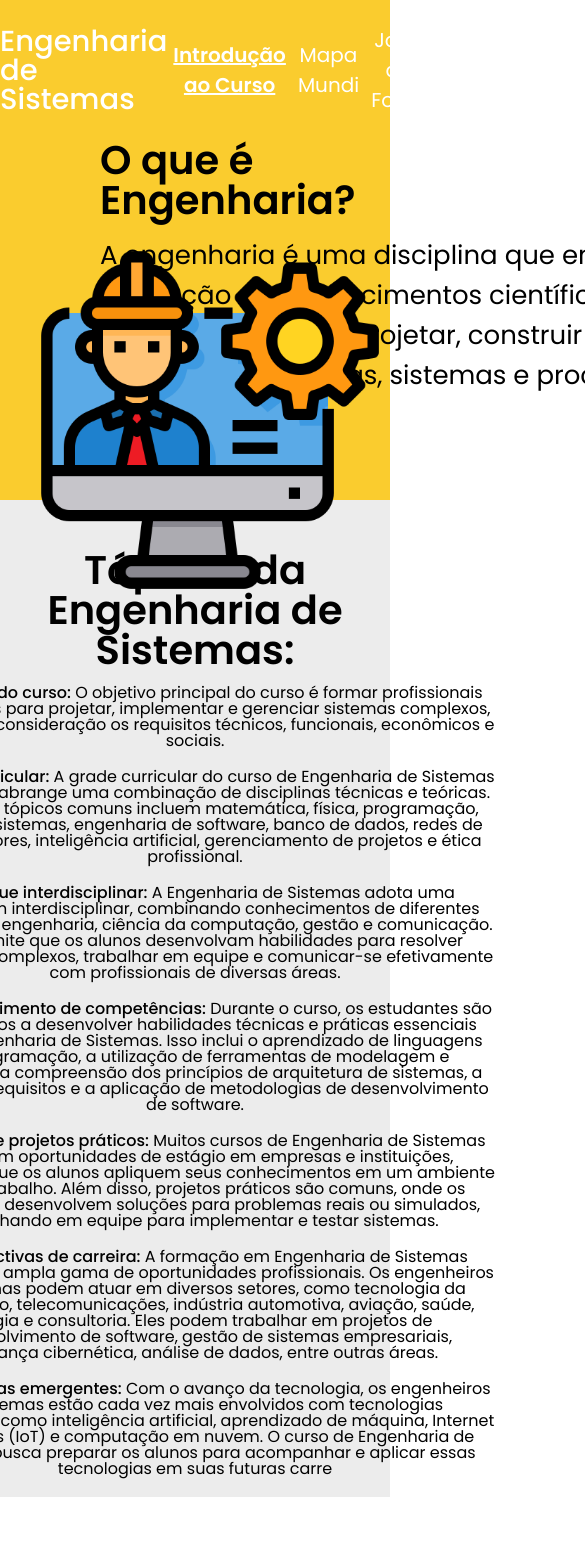
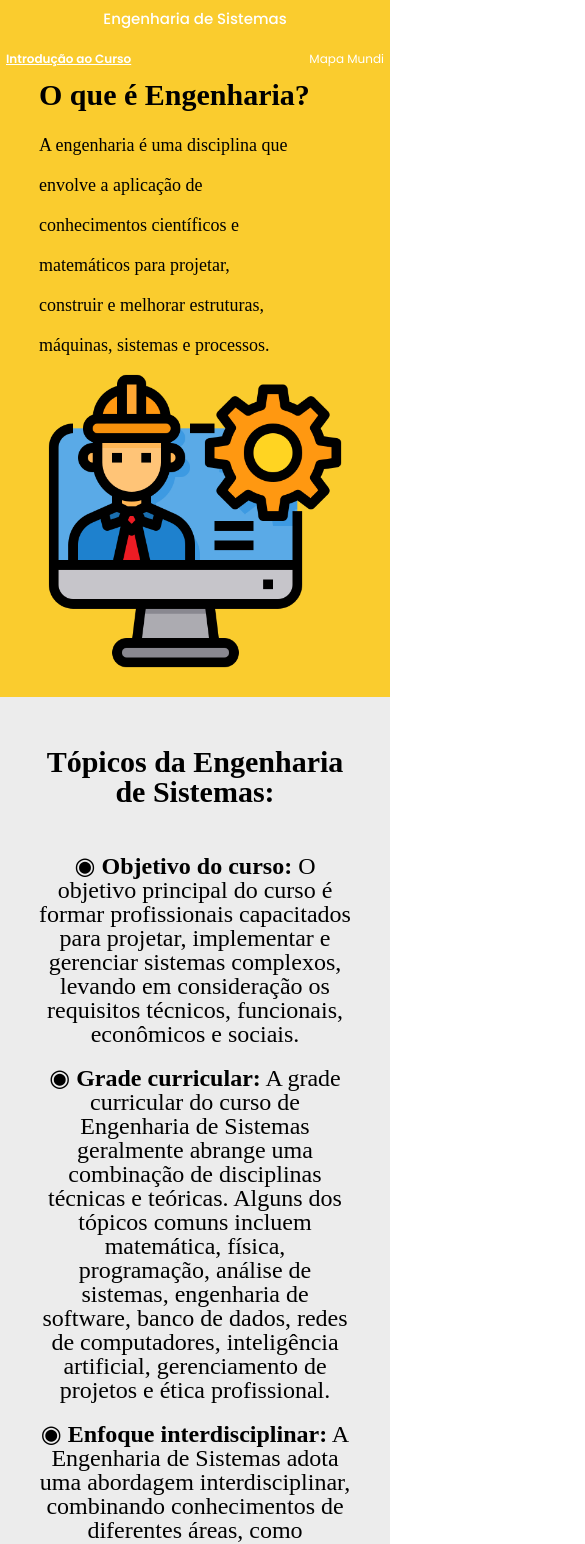
Before and after one commit to marquezintop/system-engineering, a React (Vite) app: page / in a window 390 px wide. Shown: the top 1544 px of the page, 585 px wide, since content can reach past the window. Before the commit the page ends 1497 px from the top, so only its background shows below. Built offline with nearby package versions, Linux system fonts and the light colour scheme.

Commit message:
feat: mobile

```diff
--- a/src/App.jsx
+++ b/src/App.jsx
@@ -1,7 +1,7 @@
 import { BrowserRouter, Route, Routes } from "react-router-dom"
 import Header from "./components/header/Header"
 import IntroductionPage from "./pages/introductionPage/IntroductionPage"
-import MapPage from "./pages/mapPage/MapPage";
+import MapPage from "./pages/MapPage/MapPage";
 import { useState } from "react";
 import HangGamePage from "./pages/hangGame/HangGamePage";
 
--- a/src/components/header/Header.jsx
+++ b/src/components/header/Header.jsx
@@ -13,7 +13,7 @@ export default function Header({page, visible}) {
                     onClick={() => navigate("/")}>Introdução ao Curso</button>
                 <button className={page === "Map" ? "disabled" : "activated"}
                     onClick={() => navigate("/mapa")}>Mapa Mundi</button>
-                <button className={page === "Game" ? "disabled" : "activated"}
+                <button className={page === "Game" ? "game disabled" : "game activated"}
                     onClick={() => navigate("/jogo")}>Jogo da Forca</button>
             </div>
         </HeaderStyled>
--- a/src/components/header/style.js
+++ b/src/components/header/style.js
@@ -58,6 +58,19 @@ div {
         font-weight: 600;
     }
 }
+@media (max-width: 600px) {
+    height: 80px;
+    flex-wrap: wrap;
+    h1 {
+        font-size: 15px;
+    }
+    div button {
+        font-size: 12px;
+    }
+    .game {
+        display: none;
+    }
+}
 `;
 
 export default HeaderStyled;
--- a/src/pages/introductionPage/IntroductionPage.jsx
+++ b/src/pages/introductionPage/IntroductionPage.jsx
@@ -1,6 +1,6 @@
 import { useEffect } from "react"
 import engineer from "../../assets/engineer.png"
-import { Container, EngineerImage, EngineerIntroduction, EngineerTopics } from "./style"
+import { Container, ContainerEngineerTopics, EngineerImage, EngineerIntroduction, EngineerTopics } from "./style"
 
 export default function IntroductionPage({setPage}) {
     useEffect(() => {
@@ -11,16 +11,21 @@ export default function IntroductionPage({setPage}) {
         <>
         <Container>
             <EngineerIntroduction>
+                <div>
                     <h1>
                         O que é Engenharia?
                     </h1>
                     <h2>
                     A engenharia é uma disciplina que envolve a aplicação de conhecimentos científicos e matemáticos para projetar, construir e melhorar estruturas, máquinas, sistemas e processos.
                     </h2>
+                </div>
+                <EngineerImage src={engineer}/>
             </EngineerIntroduction>
-            <EngineerImage src={engineer}/>
+            <ContainerEngineerTopics>
                 <EngineerTopics>
                     <h1>Tópicos da Engenharia de Sistemas:</h1>
+                    <br/>
+                    <br/>
                     <ul>
                         <li>◉ <span>Objetivo do curso:</span> O objetivo principal do curso é formar profissionais capacitados para projetar, implementar e gerenciar sistemas complexos, levando em consideração os requisitos técnicos, funcionais, econômicos e sociais.</li>
                         <li>◉ <span>Grade curricular:</span> A grade curricular do curso de Engenharia de Sistemas geralmente abrange uma combinação de disciplinas técnicas e teóricas. Alguns dos tópicos comuns incluem matemática, física, programação, análise de sistemas, engenharia de software, banco de dados, redes de computadores, inteligência artificial, gerenciamento de projetos e ética profissional.</li>
@@ -31,6 +36,8 @@ export default function IntroductionPage({setPage}) {
                         <li>◉ <span>Tecnologias emergentes:</span> Com o avanço da tecnologia, os engenheiros de sistemas estão cada vez mais envolvidos com tecnologias emergentes, como inteligência artificial, aprendizado de máquina, Internet das Coisas (IoT) e computação em nuvem. O curso de Engenharia de Sistemas busca preparar os alunos para acompanhar e aplicar essas tecnologias em suas futuras carre</li>
                     </ul>
                 </EngineerTopics>
+                <br/><br/><br/><br/><br/><br/><br/><br/><br/><br/>
+            </ContainerEngineerTopics>
         </Container>
         </>
     )
--- a/src/pages/introductionPage/style.js
+++ b/src/pages/introductionPage/style.js
@@ -4,49 +4,68 @@ export const Container = styled.div`
     margin-top: 140px;
     width: 100%;;
     height: 100%;
+    align-items: center;
     background-color: #facc2e;
     display: flex;
     flex-direction: column;
-    position: absolute;
+    position: relative;
     h1 {
-        font-size: 40px;
+        font-size: 42px;
         color: black;
         margin-bottom: 15px;
         font-weight: 600;
-        font-family: 'Poppins';
+        font-family: 'sans-serif';
     }
     h2 {
-        width: 700px;
+        width: 60%;
         font-size: 26px;
         color: black;
-        font-family: 'Poppins';
+        font-family: 'sans-serif';
         line-height: 40px;
     }
-
+    @media (max-width: 600px) {
+        margin-top: 80px;
+        h1 {
+            font-size: 30px;
+        }
+        h2 {
+            font-size: 18px;
+            width: 80%;
+        }
+    }
 `
 
 export const EngineerIntroduction = styled.div`
-    width: 100%;
-    height: 600px;
+    max-width: 80%;
     display: flex;
-    flex-direction: column;
-    padding-left: 100px;
-    position: absolute;
+    justify-content: center;
+    padding-bottom: 20px;
+    position: relative;
+    @media (max-width: 600px) {
+        flex-wrap: wrap;
+    }
 `
 
 export const EngineerImage = styled.img`
-    position: relative;
-    align-self: flex-end;
-    right: 0;
-    top: 100px;
-    width: 360px;
-    height: 430px;
+    width: 25%;
+    height: auto;
     z-index: 2;
+    @media (max-width: 600px) {
+        width: 100%;
+    }
+`
+
+export const ContainerEngineerTopics = styled.div`
+    width: 100%;
+    display: flex;
+    justify-content: center;
+    background-color: #ececec;
+    padding-bottom: 40px;
 `
 
 export const EngineerTopics = styled.ul`
     padding-top: 50px;
-    width: 100%;
+    max-width: 80%;
     height: auto;
     display: flex;
     flex-direction: column;
@@ -55,13 +74,18 @@ export const EngineerTopics = styled.ul`
     z-index: 1;
     text-align: center;
     li {
-        width: 600px;
+        font-size: 24px;
         text-align: center;
-        font-family: 'Poppins';
+        font-family: 'sans-serif';
         margin-bottom: 20px;
     }
     span {
-        font-weight: 500;
-        font-family: 'Poppins';
+        font-weight: 600;
+        font-family: 'sans-serif';
+    }
+    @media (max-width: 600px) {
+        li {
+            max-width: 100%;
+        }
     }
 `
--- a/src/pages/mapPage/MapPage.jsx
+++ b/src/pages/mapPage/MapPage.jsx
@@ -9,10 +9,27 @@ export default function MapPage({setPage}) {
         setPage('Map')
     }, []);
 
-    const people = [{name: "Julia Machado", position: [50.7234, 10.454602], contact: "https://www.linkedin.com/in/juliasmachado/"}]
+    const people = [
+        {name: "Julia Machado", position: [50.7234, 10.454602], contact: "https://www.linkedin.com/in/juliasmachado/"},
+        {name: "Sofia Couto", position: [50.632, 5.5796], contact: "https://www.linkedin.com/in/sofiacouto2"},
+        {name: "Felipe Lauar", position: [48.864, 2.3490], contact: "https://www.linkedin.com/in/filipe-lauar"},
+        {name: "Gilson Urbano", position: [55.676, 12.5683], contact: "https://www.linkedin.com/in/gilsonurbano/"},
+        {name: "Bruna Queiroz", position: [-23.179, -45.887], contact: "https://www.linkedin.com/in/bruna-queiroz-5a47b7187/"},
+        {name: "Clara Máximo", position: [-23.533, -46.6252], contact: "https://www.linkedin.com/in/clara-m%C3%A1ximo/"},
+        {name: "Lucas Chaves", position: [41.39, 2.154], contact: "https://www.linkedin.com/in/lucassilvachaves/"},
+        {name: "Igor Cangussu", position: [49.75, 6.6333], contact: "https://www.linkedin.com/in/igor-cangussu/"},
+        {name: "João Pedro Araujo", position: [48.864716, 2.349014], contact: "https://www.linkedin.com/in/jo%C3%A3o-pedro-de-ara%C3%BAjo-santana-10515b1b5/"},
+        {name: "Guilherme Castro", position: [55.676098, 12.568337], contact: "https://www.linkedin.com/in/guilherme-cmachado/"},
+        {name: "Rúbia Reis", position: [49.246, -123.116], contact: "https://www.linkedin.com/in/rubiareisg"},
+        {name: "Matheus Castro", position: [54.687, 25.279], contact: "https://www.linkedin.com/in/mathyaku"},
+        {name: "Lucas Gauzzi", position: [-27.593, -48.558], contact: "https://www.linkedin.com/in/lucasgauzzi/"},
+        {name: "Bruno Sampaio", position: [53.3833, -1.466], contact: "https://www.linkedin.com/in/brunocamba/"},
+        {name: "Lucas de Camargo", position: [43.4666, -80.516], contact: "https://www.linkedin.com/in/lpescador/"},
+        {name: "Amanda Santana", position: [34.156, -118.131], contact: "https://www.linkedin.com/in/lpescador/"},
+]
 
     return (
-        <MapContainer style={{ height: '100vh', marginTop: '140px', zIndex: '1' }} center={[-19.912, -43.94]} zoom={8} scrollWheelZoom={true}>
+        <MapContainer style={{ height: '100vh', marginTop: '80px', zIndex: '1'}} center={[-19.912, -43.94]} zoom={8} scrollWheelZoom={true}>
             <TileLayer
             attribution='&copy; <a href="https://www.openstreetmap.org/copyright">OpenStreetMap</a> contributors'
             url="https://{s}.tile.openstreetmap.org/{z}/{x}/{y}.png"
--- a/src/style/GlobalStyle.js
+++ b/src/style/GlobalStyle.js
@@ -2,12 +2,18 @@ import { createGlobalStyle } from "styled-components";
 
 const GlobalStyle = createGlobalStyle`
     * {
-        font-family: 'Poppins', sans-serif;
+        font-family: sans-serif;
     }
     body {
         width: 100%;
         overflow-x: hidden;
     }
+    h1 {
+        font-size: 40px;
+    }
+    h2 {
+        font-size: 26px;
+    }
 `
 
 export default GlobalStyle;
```
Lines whose indentation alone changed are shown as unchanged.
